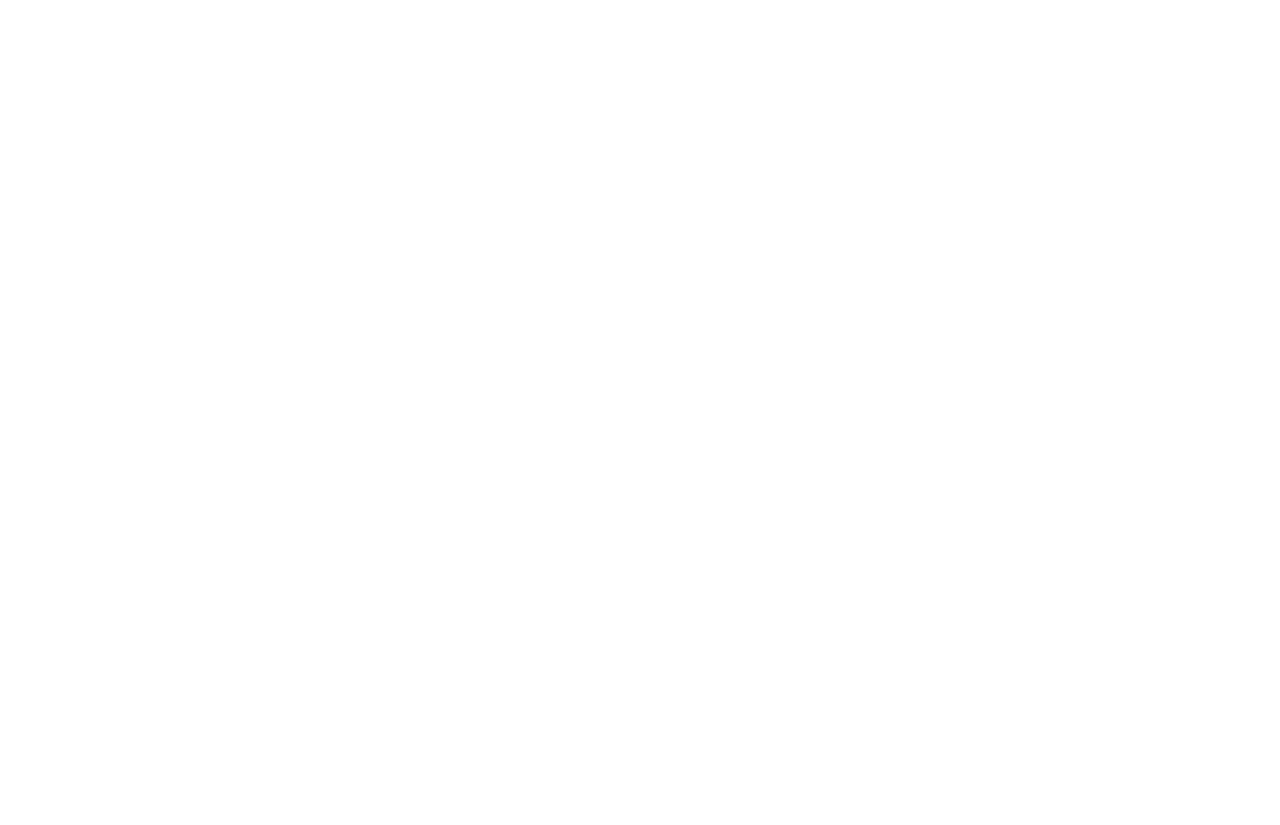
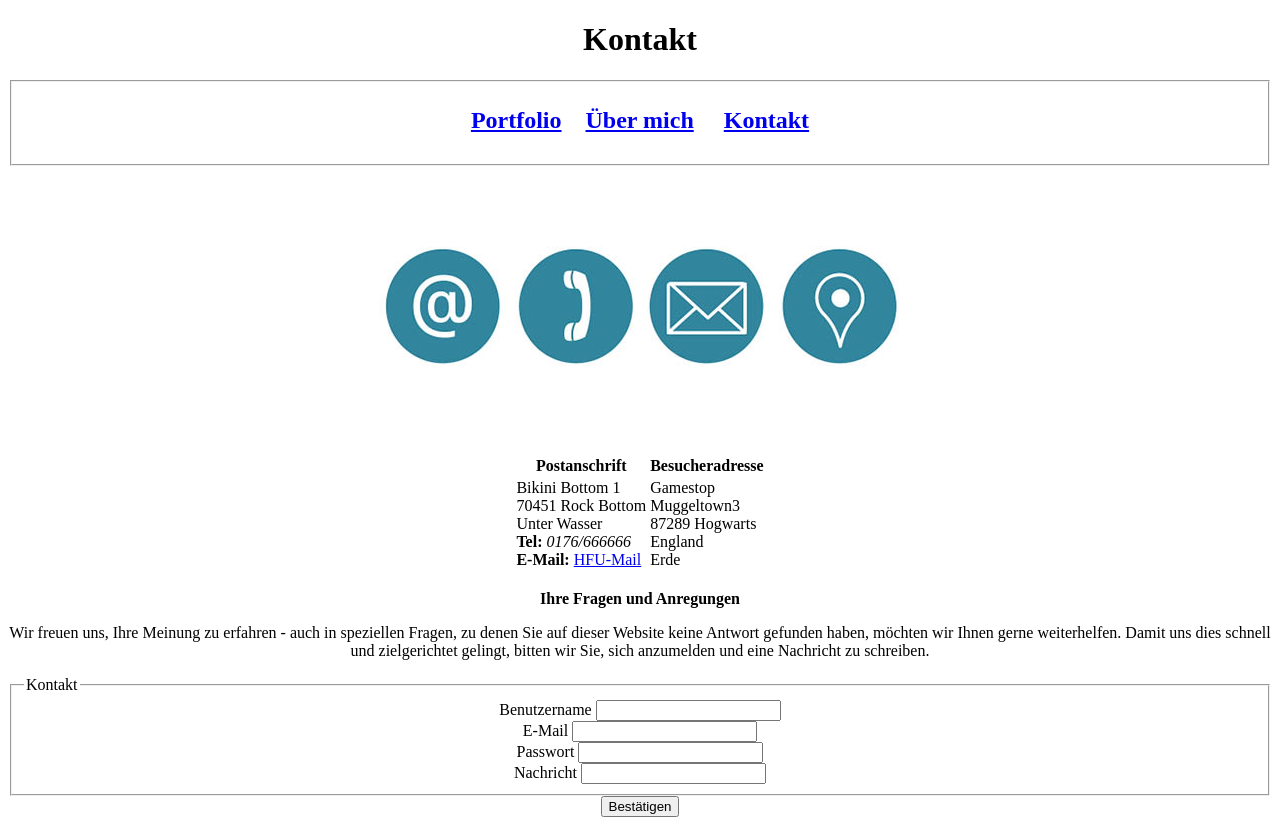
Before and after one commit to GidionHFU/GIS-SoSe-2021, a plain HTML site: page Aufgabe 1.2/kontakt.html in a window 1280 px wide. Before the commit the page ends 800 px from the top, so only its background shows below. Drawn offline with Linux system fonts and the light colour scheme.

Commit message:
Kontakt fertig

```diff
--- a/Aufgabe 1.2/kontakt.html
+++ b/Aufgabe 1.2/kontakt.html
@@ -0,0 +1,48 @@
+<!DOCTYPE html>
+<html lang="en">
+<head>
+    <meta charset="UTF-8">
+    <meta http-equiv="X-UA-Compatible" content="IE=edge">
+    <meta name="viewport" content="width=device-width, initial-scale=1.0">
+    <title>Kontakt</title>
+</head>
+<body>
+    <center><h1>Kontakt</h1>
+    <fieldset>
+        <h2><a href="index.html">Portfolio</a>&nbsp;&nbsp;&nbsp;&nbsp;<a href="übermich.html">Über mich</a>  &nbsp;&nbsp;&nbsp;&nbsp;<a href="kontakt.html">Kontakt</a></h2>
+    </fieldset>
+    <img src="Media/Themenbanner_HP_Kontakt.jpg" alt="Themenbanner mit Kontaktsymbolen">
+    <table>
+        <thead>
+            <tr>
+               <th>Postanschrift</th>
+               <th>Besucheradresse</th>
+            </tr>
+        </thead>
+        <tbody>
+            <tr>
+                <td>Bikini Bottom 1 <br> 70451 Rock Bottom <br> Unter Wasser <br> <Strong>Tel:</Strong> <i>0176/666666</i> <br> <Strong>E-Mail:</Strong> <a href="mailto:gidion.arifi@hs-furtwangen.de">HFU-Mail</a></td>
+                <td>Gamestop <br> Muggeltown3 <br> 87289 Hogwarts <br> England <br> Erde</td>
+            </tr>
+        </tbody>
+    </table>
+    <br>
+    <Strong>Ihre Fragen und Anregungen</Strong>
+    <p>Wir freuen uns, Ihre Meinung zu erfahren - auch in speziellen Fragen, zu denen Sie auf dieser Website keine Antwort gefunden haben, möchten wir Ihnen gerne weiterhelfen. Damit uns dies schnell und zielgerichtet gelingt, bitten wir Sie, sich anzumelden und eine Nachricht zu schreiben.</p>
+    <form action="">
+    <fieldset>
+        <legend>Kontakt</legend>
+        <label for="user">Benutzername</label>
+        <input type="text"name="" id="'email" required><br>
+        <label for="email">E-Mail</label>
+        <input type="email" name="" id="email" required><br>
+        <label for="pw">Passwort</label>
+        <input type="password" name="" id="pw" required><br>
+        <label for="nachricht">Nachricht</label>
+        <input type="Nachricht" name="" id="nachricht" required><br>
+    </fieldset>
+    <button type="submit"> Bestätigen </button>
+</form>
+</center>
+</body>
+</html>
```
Also changed, not shown: Aufgabe 1.2/index.html (+2 -2 lines), Aufgabe 1.2/übermich.html (+16 -0 lines), Aufgabe 1.2/Media/Themenbanner_HP_Kontakt.jpg (added).
